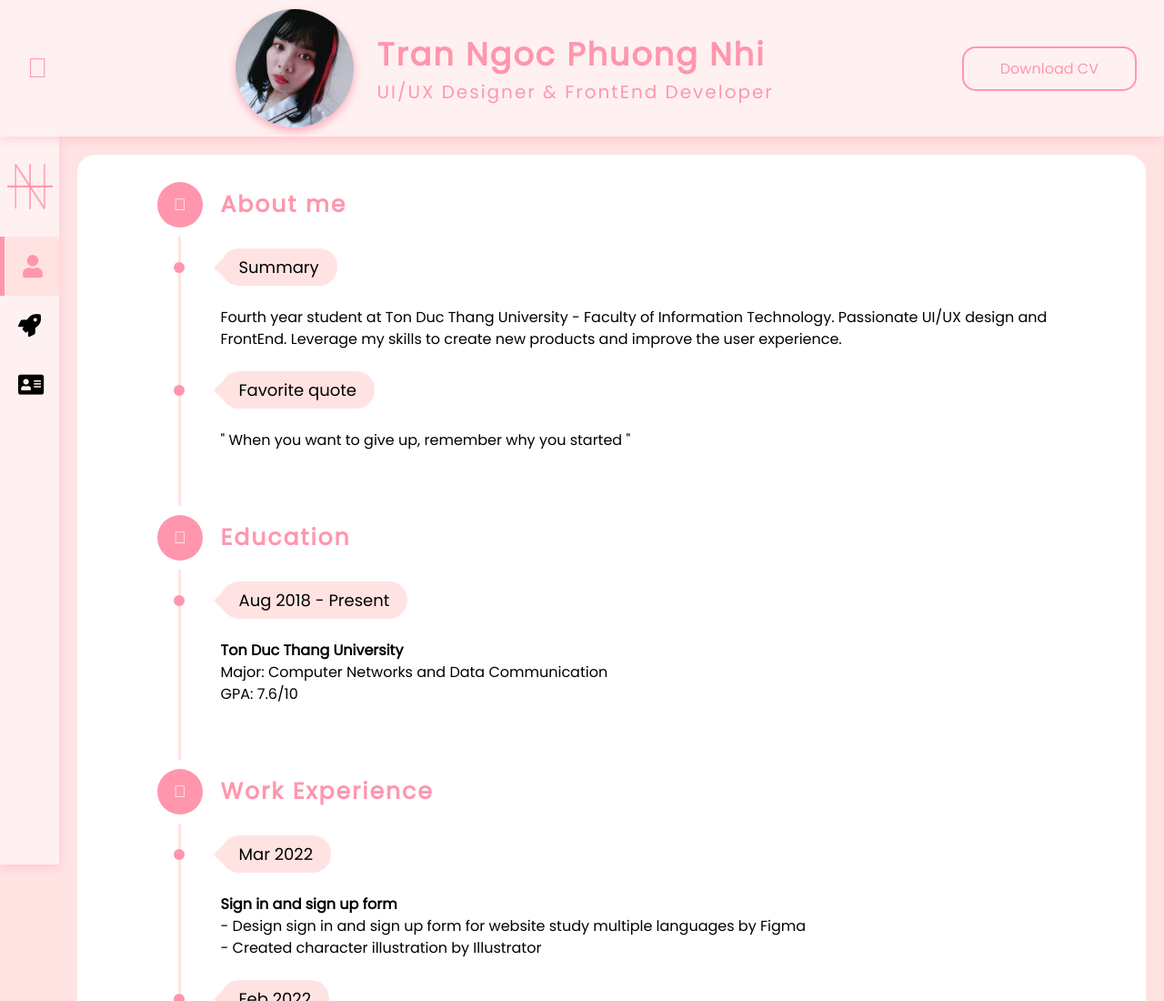
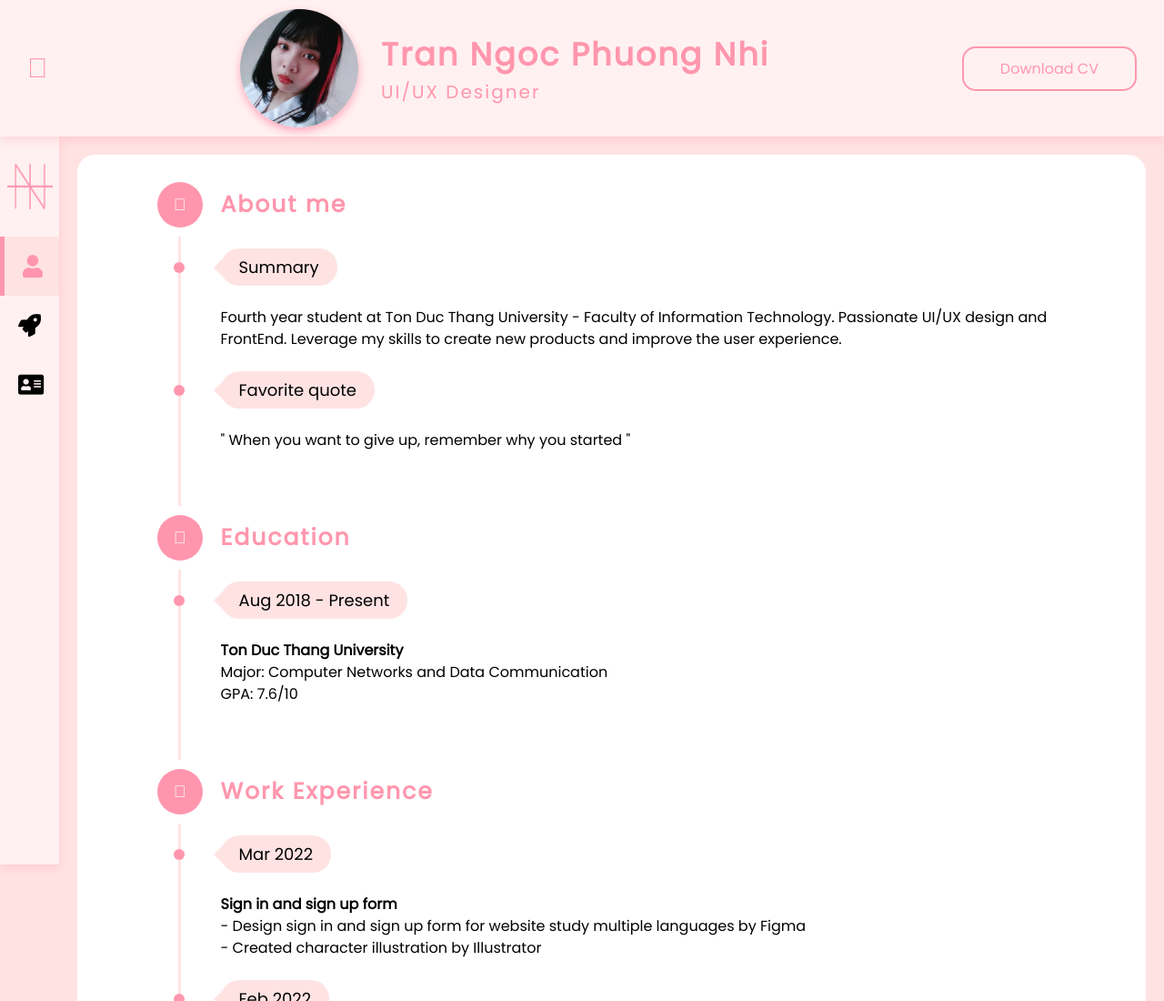
Before and after one commit to TranNgocPhuongNhi/portfolio, a plain HTML site: page index.html in a window 1280 px wide. Shown: the top 1100 px of the page at 91% size. Drawn offline with nearby package versions, Linux system fonts and the light colour scheme.

Commit message:
remove specialize frontend dev

```diff
--- a/index.html
+++ b/index.html
@@ -29,7 +29,7 @@
                     Tran Ngoc Phuong Nhi
                 </h1>
                 <h3 class="header__specialize">
-                    UI/UX Designer & FrontEnd Developer
+                    UI/UX Designer
                 </h3>
             </div>
         </div>
```
